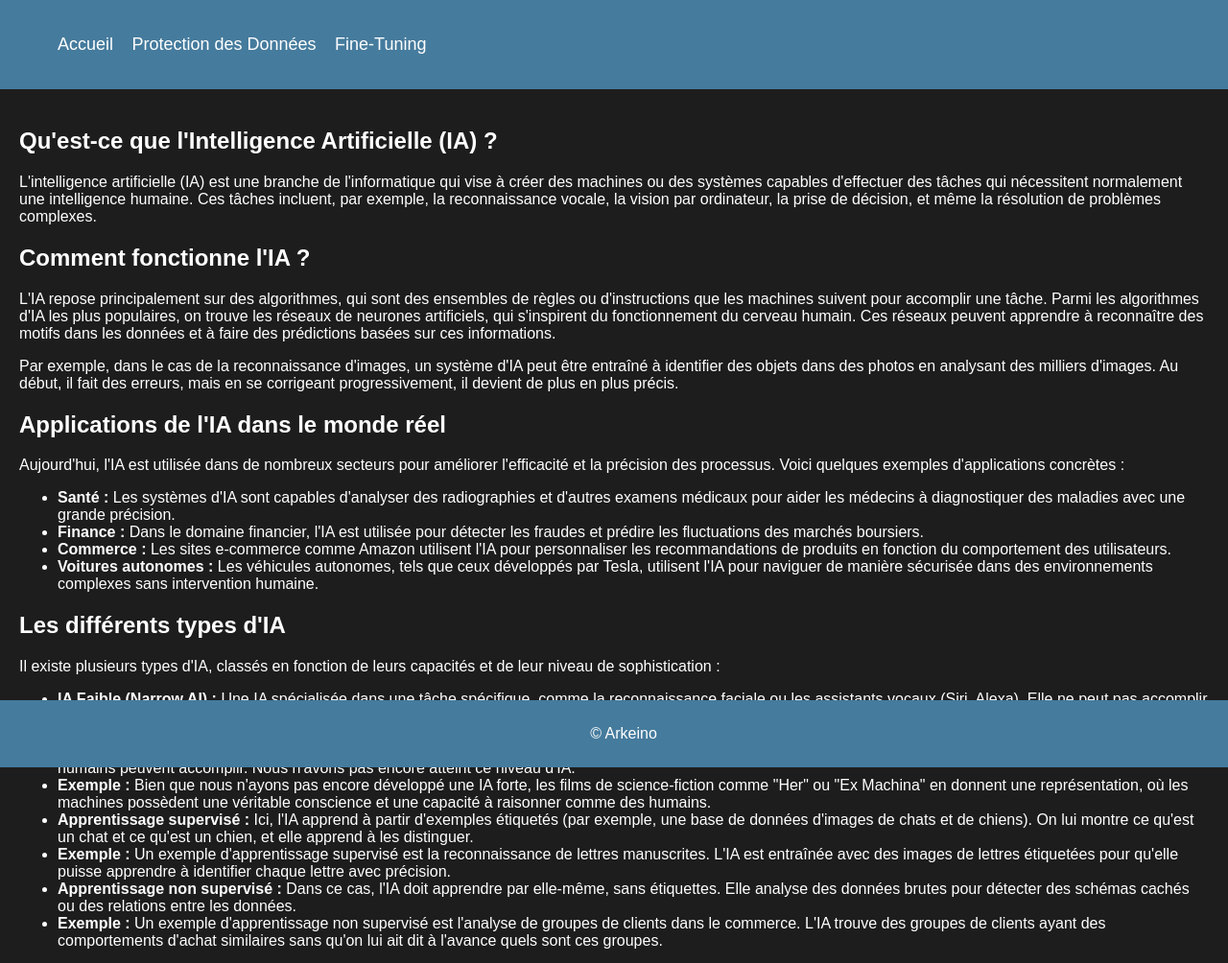
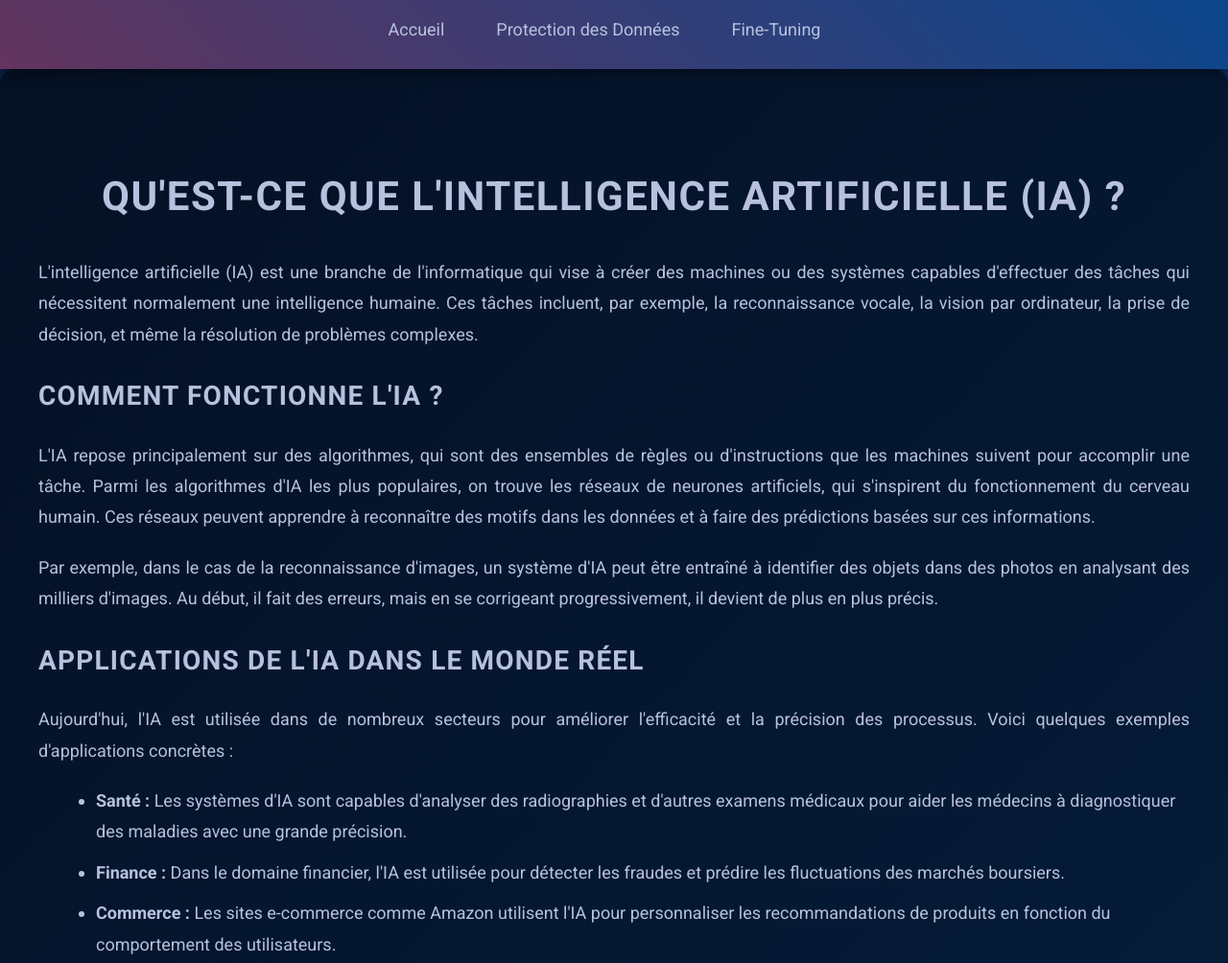
Before and after one commit to arkeino/DataLkdn, a plain HTML site: page intelligence_artificielle.html in a window 1280 px wide. Shown: the top 1004 px of the page at 96% size. Drawn offline with Linux system fonts and the light colour scheme.

Commit message:
Update style_ia.css

```diff
--- a/styles/style_ia.css
+++ b/styles/style_ia.css
@@ -1,41 +1,133 @@
 body {
-    background-color: #1D1D1D;
-    color: #FFFFFF;
-    font-family: Arial, sans-serif;
+    font-family: 'Roboto', sans-serif;
+    background: linear-gradient(135deg, #092047, #0b468c);
+    color: #B7c1de;
+    line-height: 1.8;
+    margin: 0;
+    padding: 0;
+    overflow-x: hidden;
+}
+
+.nav-barre {
+    background: linear-gradient(45deg, #63345e, #0b468c);
+    padding: 15px;
+    text-align: center;
+    box-shadow: 0px 4px 12px rgba(0, 0, 0, 0.4);
+    position: sticky;
+    top: 0;
+    z-index: 1000;
+    transition: background-color 0.5s ease;
+}
+
+.nav-barre ul {
+    list-style-type: none;
     margin: 0;
     padding: 0;
 }
 
-header {
-    background-color: #457B9D;
-    padding: 20px;
-}
-
-.nav-barre ul {
-    list-style-type: none;
-}
-
 .nav-barre ul li {
-    display: inline;
-    margin-right: 15px;
+    display: inline-block;
+    margin-right: 20px;
 }
 
 .nav-barre ul li a {
-    color: white;
+    color: #B7c1de;
     text-decoration: none;
     font-size: 18px;
+    padding: 10px 15px;
+    transition: color 0.3s ease, background-color 0.3s ease;
+    border-radius: 20px;
+}
+
+.nav-barre ul li a:hover {
+    background-color: #092047;
+    color: white;
+}
+
+.nav-barre:hover {
+    background-color: #0b468c;
 }
 
 main {
-    padding: 20px;
+    padding: 60px 40px;
+    min-height: calc(100vh - 100px);
+    background: rgba(0, 0, 0, 0.5);
+    border-radius: 15px;
+    box-shadow: 0px 8px 20px rgba(0, 0, 0, 0.4);
 }
 
+h1 {
+    font-size: 42px;
+    color: #aca61b9;
+    margin-bottom: 25px;
+    text-align: center;
+    letter-spacing: 1.5px;
+    text-transform: uppercase;
+}
+
+h2 {
+    font-size: 28px;
+    color: #B7c1de;
+    margin-bottom: 20px;
+    text-transform: uppercase;
+    letter-spacing: 1.2px;
+}
+
+p {
+    font-size: 18px;
+    color: #B7c1de;
+    margin-bottom: 20px;
+    text-align: justify;
+}
+
+ul {
+    margin-left: 20px;
+    list-style: disc;
+}
+
+ul li {
+    font-size: 18px;
+    color: #B7c1de;
+    margin-bottom: 10px;
+}
+
+
+img {
+    max-width: 100%;
+    height: auto;
+    border-radius: 15px;
+    box-shadow: 0px 6px 15px rgba(0, 0, 0, 0.3);
+    transition: transform 0.4s ease, box-shadow 0.4s ease;
+}
+
+img:hover {
+    transform: scale(1.05);
+    box-shadow: 0px 8px 25px rgba(0, 0, 0, 0.5);
+}
+
+
 footer {
-    background-color: #457B9D;
-    color: white;
+    background-color: #63345e;
+    color: #B7c1de;
     text-align: center;
-    padding: 10px;
-    position: fixed;
+    padding: 5px;
+    position: relative;
     width: 100%;
-    bottom: 0;
+    margin-top: 20px;
+    font-size: 10px;
+    border-top: 2px solid #0b468c;
 }
+
+
+
+
+a {
+    transition: color 0.3s ease, background-color 0.3s ease;
+}
+
+a:hover {
+    color: #B7c1de;
+    background-color: #0b468c;
+    border-radius: 10px;
+    padding: 5px 10px;
+}
```
